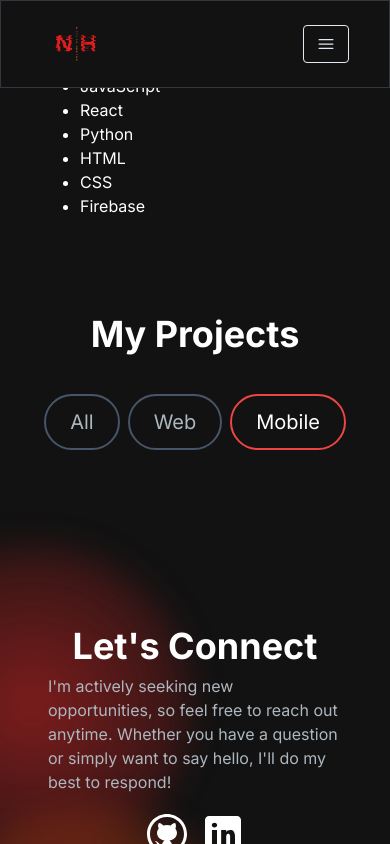
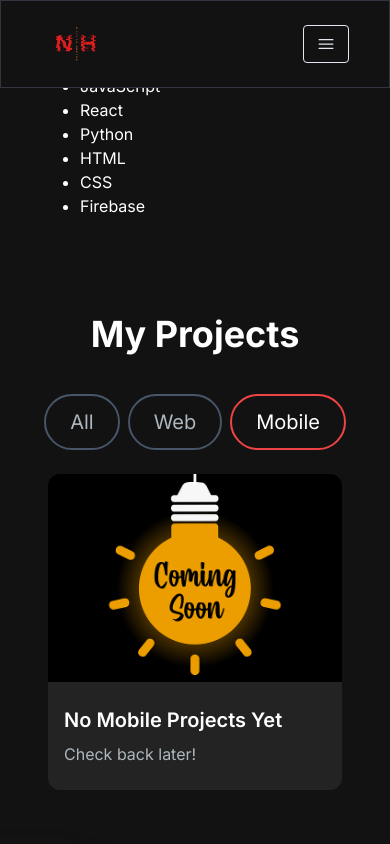
Before and after one commit to Nic-Horton/portfolio-v2, a Next.js app: page / in a window 390 px wide. Both pictures are taken after a click on the button "Mobile". Shown: the part 1730-2574 px from the top of the page. Built offline with nearby package versions, Linux system fonts and the light colour scheme.

Commit message:
Added coming soon to mobiles tab of project section

```diff
--- a/app/components/ProjectSection/ProjectSection.jsx
+++ b/app/components/ProjectSection/ProjectSection.jsx
@@ -67,6 +67,17 @@ const ProjectSection = () => {
 						/>
 					</motion.li>
 				))}
+				{filteredProjects.length === 0 && (
+					<li className="md:col-span-2 lg:col-start-2 lg:col-end-3 lg:col-span-3">
+						<ProjectCard
+							title={`No ${tag} Projects Yet`}
+							description={'Check back later!'}
+							imgURL={'/images/coming-soon.png'}
+							gitUrl={'#projects'}
+							previewUrl={'#projects'}
+						/>
+					</li>
+				)}
 			</ul>
 		</section>
 	);
```
Also changed, not shown: public/images/coming-soon.png (added).
